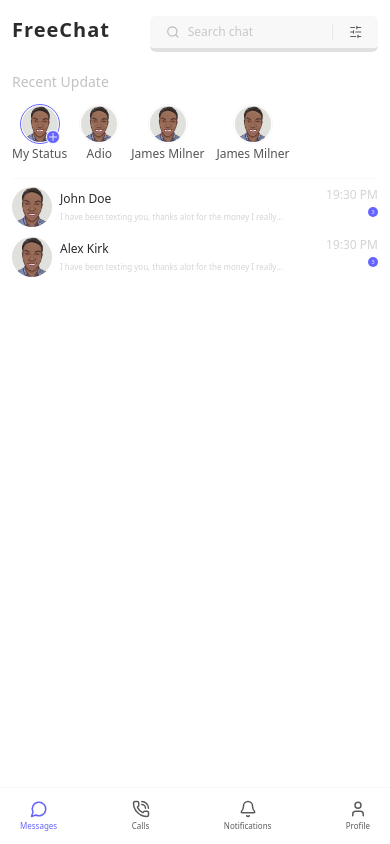
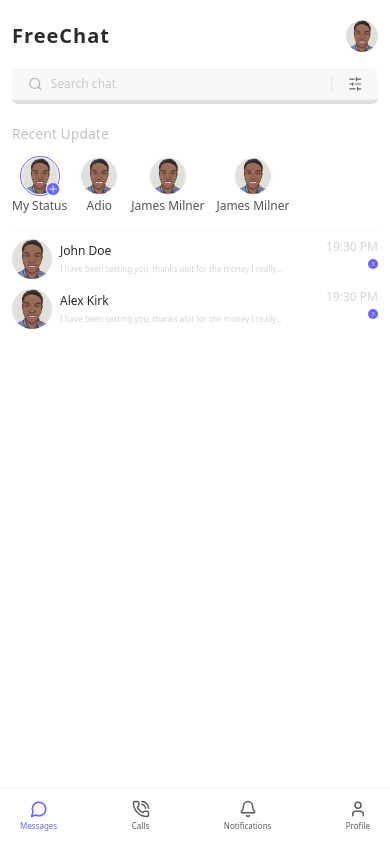
Before and after one commit to codthathing/Free-Chat, a React (Vite) app: page /messages/1/1 in a window 390 px wide. Built offline with nearby package versions, Linux system fonts and the light colour scheme.

Commit message:
feat: adjusted the message ui for mobile

```diff
--- a/src/components/messages/MessageUserProfile.jsx
+++ b/src/components/messages/MessageUserProfile.jsx
@@ -3,17 +3,17 @@ import display_picture from "../../assets/display-picture.jpg";
 
 export default function MessageUserProfile() {
   return (
-    <div className="hidden md:flex gap-x-6 items-center">
-      <span className="bg-[#F8F8F8] p-1.5 rounded-full cursor-pointer">
+    <div className="flex gap-x-6 items-center">
+      <span className="bg-[#F8F8F8] p-1.5 rounded-full cursor-pointer hidden md:block">
         <Bell size={16} className="text-[#5B5B5B]" />
       </span>
       <div className="flex gap-x-2.5 items-center">
         <img src={display_picture} className="w-8 h-8 rounded-full" />
-        <div className="flex flex-col gap-y-1">
+        <div className="flex-col gap-y-1 hidden md:flex">
           <h3 className="capitalize leading-none text-xs">alexander kirk</h3>
           <p className="leading-none text-[8px]">@alexander</p>
         </div>
-        <span className="bg-[#F8F8F8] p-0.5 rounded-md cursor-pointer">
+        <span className="bg-[#F8F8F8] p-0.5 rounded-md cursor-pointer hidden md:block">
           <ChevronDown size={10} className="" />
         </span>
       </div>
--- a/src/index.css
+++ b/src/index.css
@@ -852,6 +852,10 @@ video {
   row-gap: 2rem;
 }
 
+.gap-y-2 {
+  row-gap: 0.5rem;
+}
+
 .self-end {
   align-self: flex-end;
 }
@@ -973,11 +977,6 @@ video {
   border-color: rgb(224 224 224 / var(--tw-border-opacity, 1));
 }
 
-.border-red-500 {
-  --tw-border-opacity: 1;
-  border-color: rgb(239 68 68 / var(--tw-border-opacity, 1));
-}
-
 .bg-\[\#6664FE\] {
   --tw-bg-opacity: 1;
   background-color: rgb(102 100 254 / var(--tw-bg-opacity, 1));
@@ -1104,6 +1103,11 @@ video {
   padding-bottom: 1.5rem;
 }
 
+.py-5 {
+  padding-top: 1.25rem;
+  padding-bottom: 1.25rem;
+}
+
 .pb-16 {
   padding-bottom: 4rem;
 }
@@ -1128,8 +1132,17 @@ video {
   padding-top: 1rem;
 }
 
+.pt-5 {
+  padding-top: 1.25rem;
+}
+
 .text-center {
   text-align: center;
+}
+
+.text-4xl {
+  font-size: 2.25rem;
+  line-height: 2.5rem;
 }
 
 .text-\[10px\] {
@@ -1162,11 +1175,6 @@ video {
 .text-xs {
   font-size: 0.75rem;
   line-height: 1rem;
-}
-
-.text-4xl {
-  font-size: 2.25rem;
-  line-height: 2.5rem;
 }
 
 .font-\[500\] {
@@ -1464,6 +1472,11 @@ video {
     row-gap: 1rem;
   }
 
+  .md\:gap-x-10 {
+    -moz-column-gap: 2.5rem;
+         column-gap: 2.5rem;
+  }
+
   .md\:rounded-3xl {
     border-radius: 1.5rem;
   }
--- a/src/pages/MessagePage.jsx
+++ b/src/pages/MessagePage.jsx
@@ -46,10 +46,12 @@ const footerIconDetails = [
 function MessagePage({ showMutualPage }) {
   return (
     <section className="h-[100dvh] flex flex-col md:gap-y-0.5 md:bg-[#F2F2F2] md:p-1">
-      <header className="flex gap-x-10 justify-between px-3 pt-4 pb-5 w-full md:p-6 bg-white">
-        <h1 className="text-xl font-bold tracking-wider text-[#2B2B2B]">FreeChat</h1>
+      <header className="flex flex-col gap-y-4 px-3 py-5 w-full md:p-6 md:bg-white">
+        <div className="flex md:gap-x-10 justify-between items-center">
+          <h1 className="text-xl font-bold tracking-wider text-[#2B2B2B]">FreeChat</h1>
+          <MessageUserProfile />
+        </div>
         <MessageChatSearch className={"md:hidden"} />
-        <MessageUserProfile />
       </header>
       <section className="flex-1 overflow-hidden md:flex md:gap-x-0.5">
         <MessageDesktopNavigation navigationIcon={footerIconDetails.slice(0, 3)} />
```
